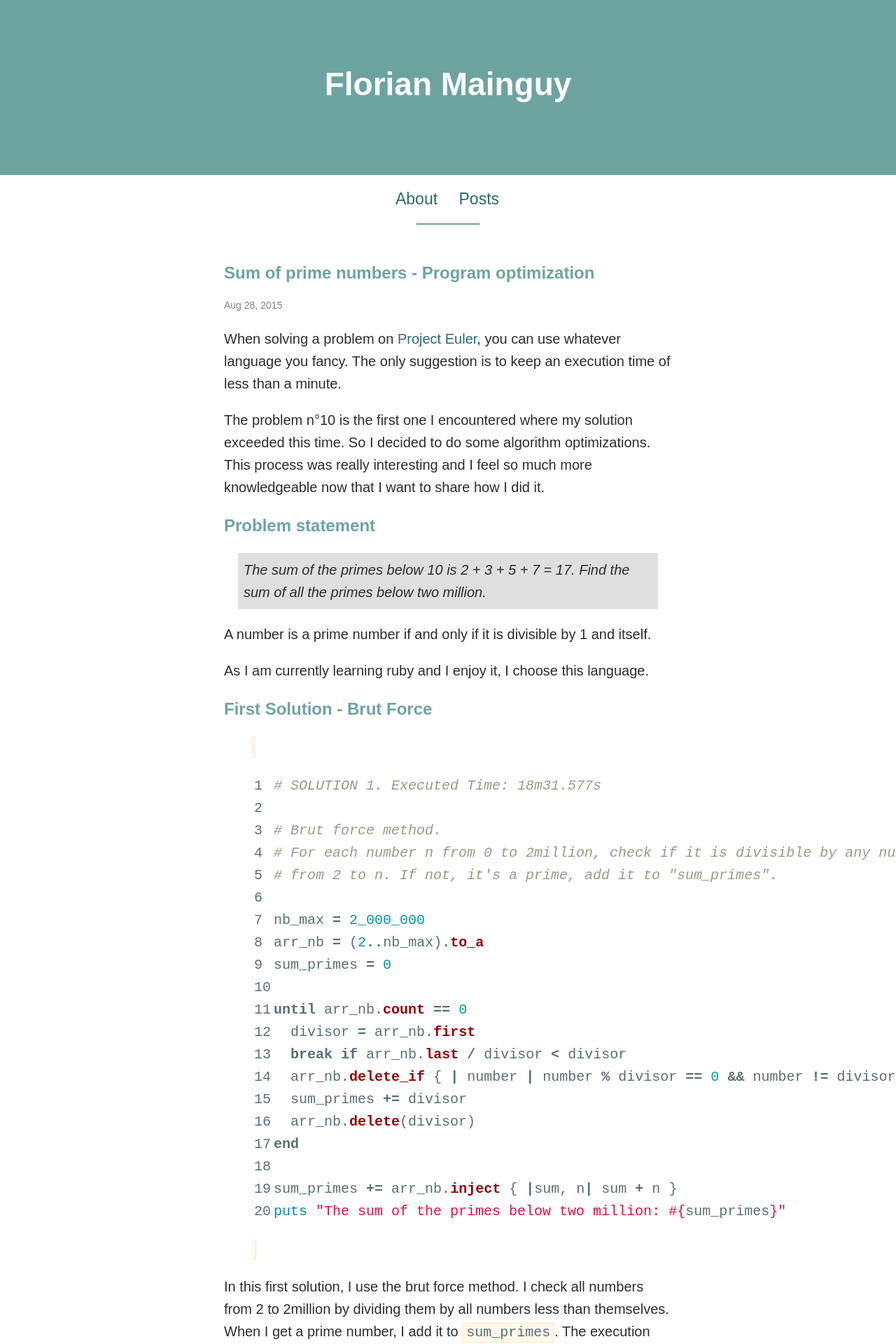
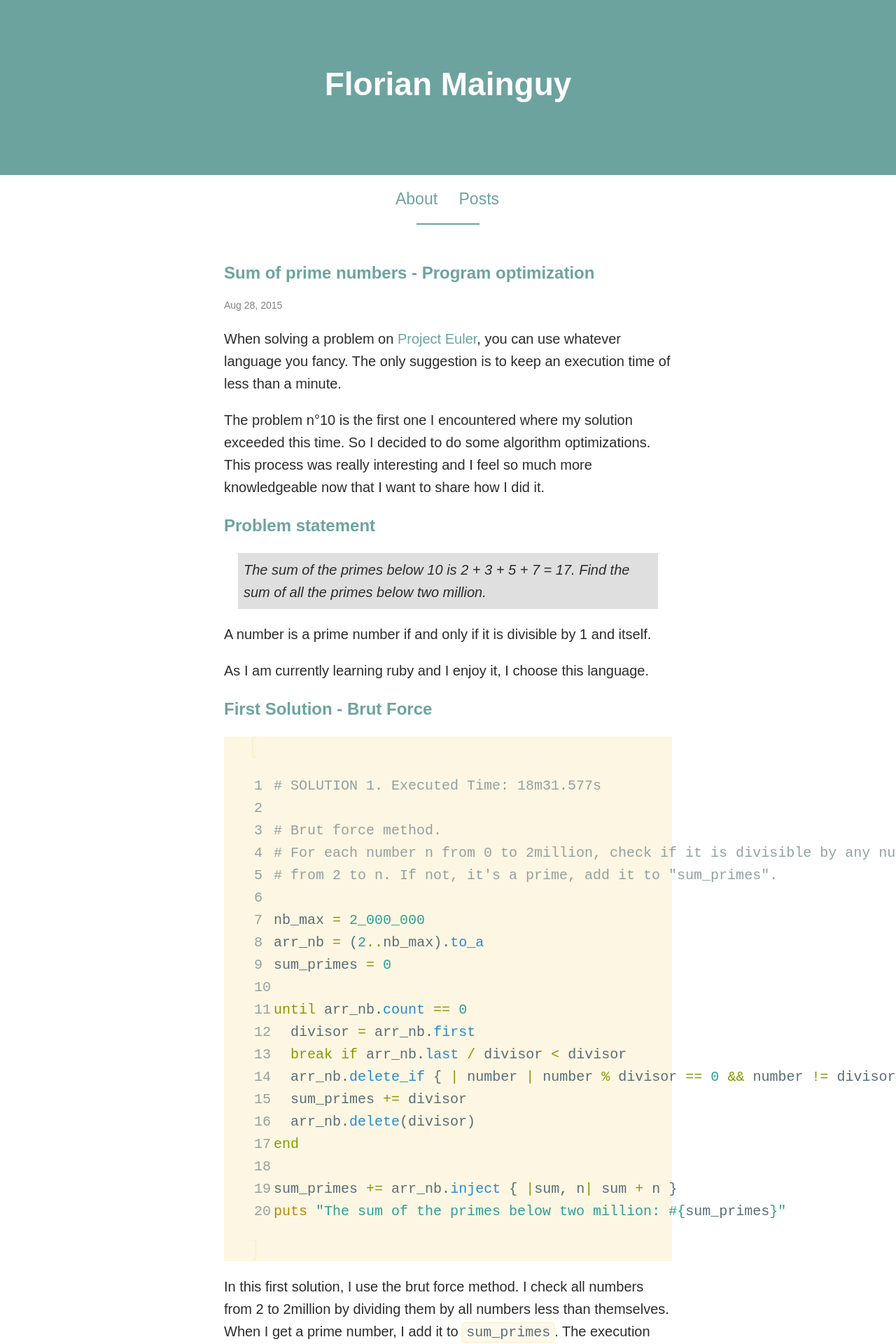
Before and after one commit to florianmainguy/florianmainguy.github.io, a Jekyll site: the page built from _posts/2015-08-28-sum-of-prime-numbers-program-optimization.markdown, in a window 1280 px wide. Shown: the top 1920 px of the page at 70% size. Built offline with Jekyll 4.4.1, drawn with Linux system fonts in a browser that asks for light colours.

Commit message:
restructuration

```diff
--- a/_sass/_base.scss
+++ b/_sass/_base.scss
@@ -20,10 +20,10 @@
 }
 
 a {
-  color: #2A6B6A;
+  color: #6DA39F;
   text-decoration: none; }
   a:hover {
-      COLOR: #6DA39F}
+      COLOR: #2A6B6A}
 
 
 HR {
--- /dev/null
+++ b/_sass/_solarized-dark.scss
@@ -0,0 +1,85 @@
+/* Solarized Dark
+For use with Jekyll and Pygments
+http://ethanschoonover.com/solarized
+SOLARIZED HEX      ROLE
+--------- -------- ------------------------------------------
+base03    #002b36  background
+base01    #586e75  comments / secondary content
+base1     #93a1a1  body text / default code / primary content
+orange    #cb4b16  constants
+red       #dc322f  regex, special keywords
+blue      #268bd2  reserved keywords
+cyan      #2aa198  strings, numbers
+green     #859900  operators, other keywords
+*/
+
+.highlight { background-color: #002b36; color: #93a1a1 }
+.highlight .lineno { color: #586e75 } /* Line Numbers */
+.highlight .c { color: #586e75 } /* Comment */
+.highlight .err { color: #93a1a1 } /* Error */
+.highlight .g { color: #93a1a1 } /* Generic */
+.highlight .k { color: #859900 } /* Keyword */
+.highlight .l { color: #93a1a1 } /* Literal */
+.highlight .n { color: #93a1a1 } /* Name */
+.highlight .o { color: #859900 } /* Operator */
+.highlight .x { color: #cb4b16 } /* Other */
+.highlight .p { color: #93a1a1 } /* Punctuation */
+.highlight .cm { color: #586e75 } /* Comment.Multiline */
+.highlight .cp { color: #859900 } /* Comment.Preproc */
+.highlight .c1 { color: #586e75 } /* Comment.Single */
+.highlight .cs { color: #859900 } /* Comment.Special */
+.highlight .gd { color: #2aa198 } /* Generic.Deleted */
+.highlight .ge { color: #93a1a1; font-style: italic } /* Generic.Emph */
+.highlight .gr { color: #dc322f } /* Generic.Error */
+.highlight .gh { color: #cb4b16 } /* Generic.Heading */
+.highlight .gi { color: #859900 } /* Generic.Inserted */
+.highlight .go { color: #93a1a1 } /* Generic.Output */
+.highlight .gp { color: #93a1a1 } /* Generic.Prompt */
+.highlight .gs { color: #93a1a1; font-weight: bold } /* Generic.Strong */
+.highlight .gu { color: #cb4b16 } /* Generic.Subheading */
+.highlight .gt { color: #93a1a1 } /* Generic.Traceback */
+.highlight .kc { color: #cb4b16 } /* Keyword.Constant */
+.highlight .kd { color: #268bd2 } /* Keyword.Declaration */
+.highlight .kn { color: #859900 } /* Keyword.Namespace */
+.highlight .kp { color: #859900 } /* Keyword.Pseudo */
+.highlight .kr { color: #268bd2 } /* Keyword.Reserved */
+.highlight .kt { color: #dc322f } /* Keyword.Type */
+.highlight .ld { color: #93a1a1 } /* Literal.Date */
+.highlight .m { color: #2aa198 } /* Literal.Number */
+.highlight .s { color: #2aa198 } /* Literal.String */
+.highlight .na { color: #93a1a1 } /* Name.Attribute */
+.highlight .nb { color: #B58900 } /* Name.Builtin */
+.highlight .nc { color: #268bd2 } /* Name.Class */
+.highlight .no { color: #cb4b16 } /* Name.Constant */
+.highlight .nd { color: #268bd2 } /* Name.Decorator */
+.highlight .ni { color: #cb4b16 } /* Name.Entity */
+.highlight .ne { color: #cb4b16 } /* Name.Exception */
+.highlight .nf { color: #268bd2 } /* Name.Function */
+.highlight .nl { color: #93a1a1 } /* Name.Label */
+.highlight .nn { color: #93a1a1 } /* Name.Namespace */
+.highlight .nx { color: #93a1a1 } /* Name.Other */
+.highlight .py { color: #93a1a1 } /* Name.Property */
+.highlight .nt { color: #268bd2 } /* Name.Tag */
+.highlight .nv { color: #268bd2 } /* Name.Variable */
+.highlight .ow { color: #859900 } /* Operator.Word */
+.highlight .w { color: #93a1a1 } /* Text.Whitespace */
+.highlight .mf { color: #2aa198 } /* Literal.Number.Float */
+.highlight .mh { color: #2aa198 } /* Literal.Number.Hex */
+.highlight .mi { color: #2aa198 } /* Literal.Number.Integer */
+.highlight .mo { color: #2aa198 } /* Literal.Number.Oct */
+.highlight .sb { color: #586e75 } /* Literal.String.Backtick */
+.highlight .sc { color: #2aa198 } /* Literal.String.Char */
+.highlight .sd { color: #93a1a1 } /* Literal.String.Doc */
+.highlight .s2 { color: #2aa198 } /* Literal.String.Double */
+.highlight .se { color: #cb4b16 } /* Literal.String.Escape */
+.highlight .sh { color: #93a1a1 } /* Literal.String.Heredoc */
+.highlight .si { color: #2aa198 } /* Literal.String.Interpol */
+.highlight .sx { color: #2aa198 } /* Literal.String.Other */
+.highlight .sr { color: #dc322f } /* Literal.String.Regex */
+.highlight .s1 { color: #2aa198 } /* Literal.String.Single */
+.highlight .ss { color: #2aa198 } /* Literal.String.Symbol */
+.highlight .bp { color: #268bd2 } /* Name.Builtin.Pseudo */
+.highlight .vc { color: #268bd2 } /* Name.Variable.Class */
+.highlight .vg { color: #268bd2 } /* Name.Variable.Global */
+.highlight .vi { color: #268bd2 } /* Name.Variable.Instance */
+.highlight .il { color: #2aa198 } /* Literal.Number.Integer.Long */
--- /dev/null
+++ b/_sass/_solarized-light.scss
@@ -0,0 +1,85 @@
+/* Solarized Light
+For use with Jekyll and Pygments
+http://ethanschoonover.com/solarized
+SOLARIZED HEX      ROLE
+--------- -------- ------------------------------------------
+base01    #586e75  body text / default code / primary content
+base1     #93a1a1  comments / secondary content
+base3     #fdf6e3  background
+orange    #cb4b16  constants
+red       #dc322f  regex, special keywords
+blue      #268bd2  reserved keywords
+cyan      #2aa198  strings, numbers
+green     #859900  operators, other keywords
+*/
+
+.highlight { background-color: #fdf6e3; color: #586e75 }
+.highlight .lineno { color: #93a1a1 } /* Line Numbers */
+.highlight .c { color: #93a1a1 } /* Comment */
+.highlight .err { color: #586e75 } /* Error */
+.highlight .g { color: #586e75 } /* Generic */
+.highlight .k { color: #859900 } /* Keyword */
+.highlight .l { color: #586e75 } /* Literal */
+.highlight .n { color: #586e75 } /* Name */
+.highlight .o { color: #859900 } /* Operator */
+.highlight .x { color: #cb4b16 } /* Other */
+.highlight .p { color: #586e75 } /* Punctuation */
+.highlight .cm { color: #93a1a1 } /* Comment.Multiline */
+.highlight .cp { color: #859900 } /* Comment.Preproc */
+.highlight .c1 { color: #93a1a1 } /* Comment.Single */
+.highlight .cs { color: #859900 } /* Comment.Special */
+.highlight .gd { color: #2aa198 } /* Generic.Deleted */
+.highlight .ge { color: #586e75; font-style: italic } /* Generic.Emph */
+.highlight .gr { color: #dc322f } /* Generic.Error */
+.highlight .gh { color: #cb4b16 } /* Generic.Heading */
+.highlight .gi { color: #859900 } /* Generic.Inserted */
+.highlight .go { color: #586e75 } /* Generic.Output */
+.highlight .gp { color: #586e75 } /* Generic.Prompt */
+.highlight .gs { color: #586e75; font-weight: bold } /* Generic.Strong */
+.highlight .gu { color: #cb4b16 } /* Generic.Subheading */
+.highlight .gt { color: #586e75 } /* Generic.Traceback */
+.highlight .kc { color: #cb4b16 } /* Keyword.Constant */
+.highlight .kd { color: #268bd2 } /* Keyword.Declaration */
+.highlight .kn { color: #859900 } /* Keyword.Namespace */
+.highlight .kp { color: #859900 } /* Keyword.Pseudo */
+.highlight .kr { color: #268bd2 } /* Keyword.Reserved */
+.highlight .kt { color: #dc322f } /* Keyword.Type */
+.highlight .ld { color: #586e75 } /* Literal.Date */
+.highlight .m { color: #2aa198 } /* Literal.Number */
+.highlight .s { color: #2aa198 } /* Literal.String */
+.highlight .na { color: #586e75 } /* Name.Attribute */
+.highlight .nb { color: #B58900 } /* Name.Builtin */
+.highlight .nc { color: #268bd2 } /* Name.Class */
+.highlight .no { color: #cb4b16 } /* Name.Constant */
+.highlight .nd { color: #268bd2 } /* Name.Decorator */
+.highlight .ni { color: #cb4b16 } /* Name.Entity */
+.highlight .ne { color: #cb4b16 } /* Name.Exception */
+.highlight .nf { color: #268bd2 } /* Name.Function */
+.highlight .nl { color: #586e75 } /* Name.Label */
+.highlight .nn { color: #586e75 } /* Name.Namespace */
+.highlight .nx { color: #586e75 } /* Name.Other */
+.highlight .py { color: #586e75 } /* Name.Property */
+.highlight .nt { color: #268bd2 } /* Name.Tag */
+.highlight .nv { color: #268bd2 } /* Name.Variable */
+.highlight .ow { color: #859900 } /* Operator.Word */
+.highlight .w { color: #586e75 } /* Text.Whitespace */
+.highlight .mf { color: #2aa198 } /* Literal.Number.Float */
+.highlight .mh { color: #2aa198 } /* Literal.Number.Hex */
+.highlight .mi { color: #2aa198 } /* Literal.Number.Integer */
+.highlight .mo { color: #2aa198 } /* Literal.Number.Oct */
+.highlight .sb { color: #93a1a1 } /* Literal.String.Backtick */
+.highlight .sc { color: #2aa198 } /* Literal.String.Char */
+.highlight .sd { color: #586e75 } /* Literal.String.Doc */
+.highlight .s2 { color: #2aa198 } /* Literal.String.Double */
+.highlight .se { color: #cb4b16 } /* Literal.String.Escape */
+.highlight .sh { color: #586e75 } /* Literal.String.Heredoc */
+.highlight .si { color: #2aa198 } /* Literal.String.Interpol */
+.highlight .sx { color: #2aa198 } /* Literal.String.Other */
+.highlight .sr { color: #dc322f } /* Literal.String.Regex */
+.highlight .s1 { color: #2aa198 } /* Literal.String.Single */
+.highlight .ss { color: #2aa198 } /* Literal.String.Symbol */
+.highlight .bp { color: #268bd2 } /* Name.Builtin.Pseudo */
+.highlight .vc { color: #268bd2 } /* Name.Variable.Class */
+.highlight .vg { color: #268bd2 } /* Name.Variable.Global */
+.highlight .vi { color: #268bd2 } /* Name.Variable.Instance */
+.highlight .il { color: #2aa198 } /* Literal.Number.Integer.Long */
--- a/css/main.scss
+++ b/css/main.scss
@@ -48,5 +48,5 @@
 @import
         "base",
         "layout",
-        "syntax-highlighting"
+        "solarized-light"
 ;
```
